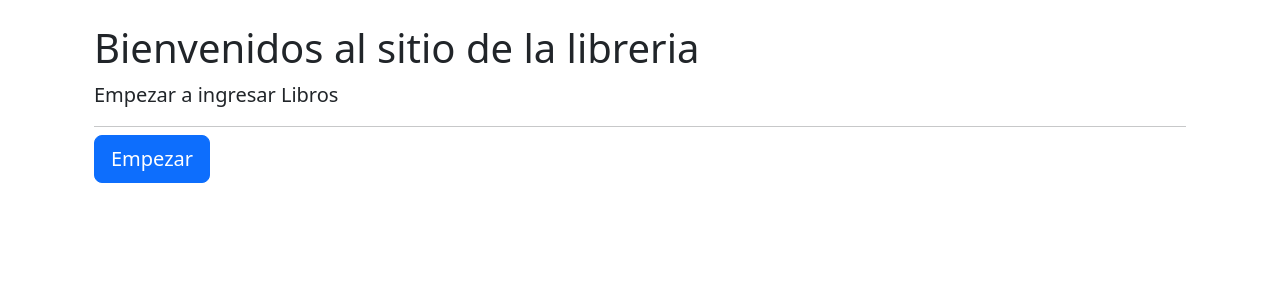
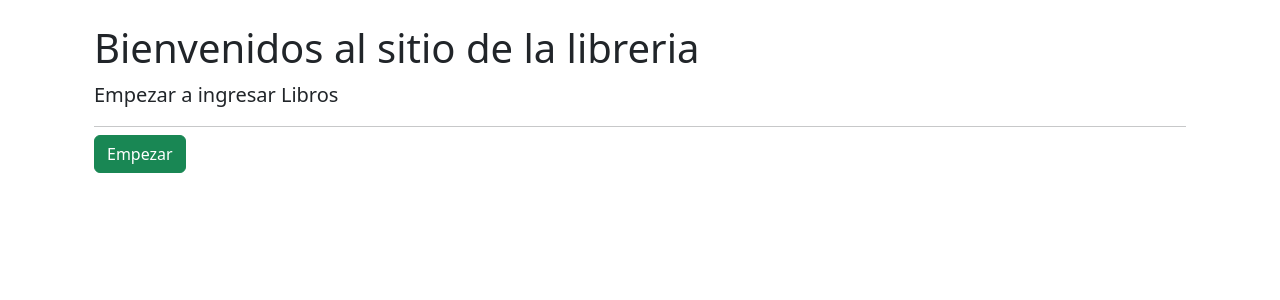
Before and after one commit to jdmmctrl/Sitio-web-con-python-CRUD-django-mysql, a Django app: page / in a window 1280 px wide. Shown: the part 56-356 px from the top of the page. Run offline with Django 4.2, Linux system fonts and the light colour scheme.

Commit message:
Actualizacion 20/06/2023/01

```diff
--- a/libreria/templates/paginas/inicio.html
+++ b/libreria/templates/paginas/inicio.html
@@ -10,7 +10,7 @@
         <p class="lead">Empezar a ingresar Libros</p>
         <hr class="my-2">
         <p class="lead">
-            <a class="btn btn-primary btn-lg" href="Jumbo action link" role="Button">Empezar</a>
+            <a name="" id="" class="btn btn-success" href="{% url 'crear' %}" role="button">Empezar</a>
         </p>
 
     </div>
```
Also changed, not shown: libreria/templates/libros/index.html (line endings or trailing spaces).
